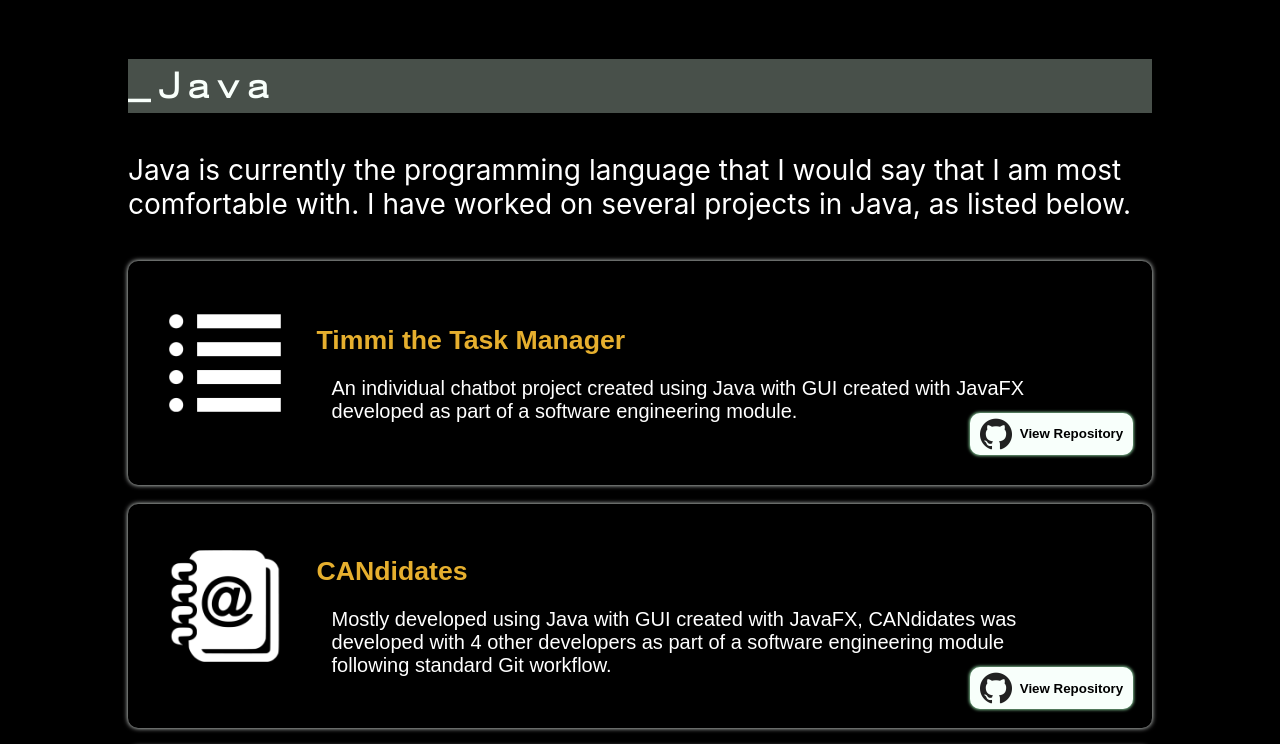
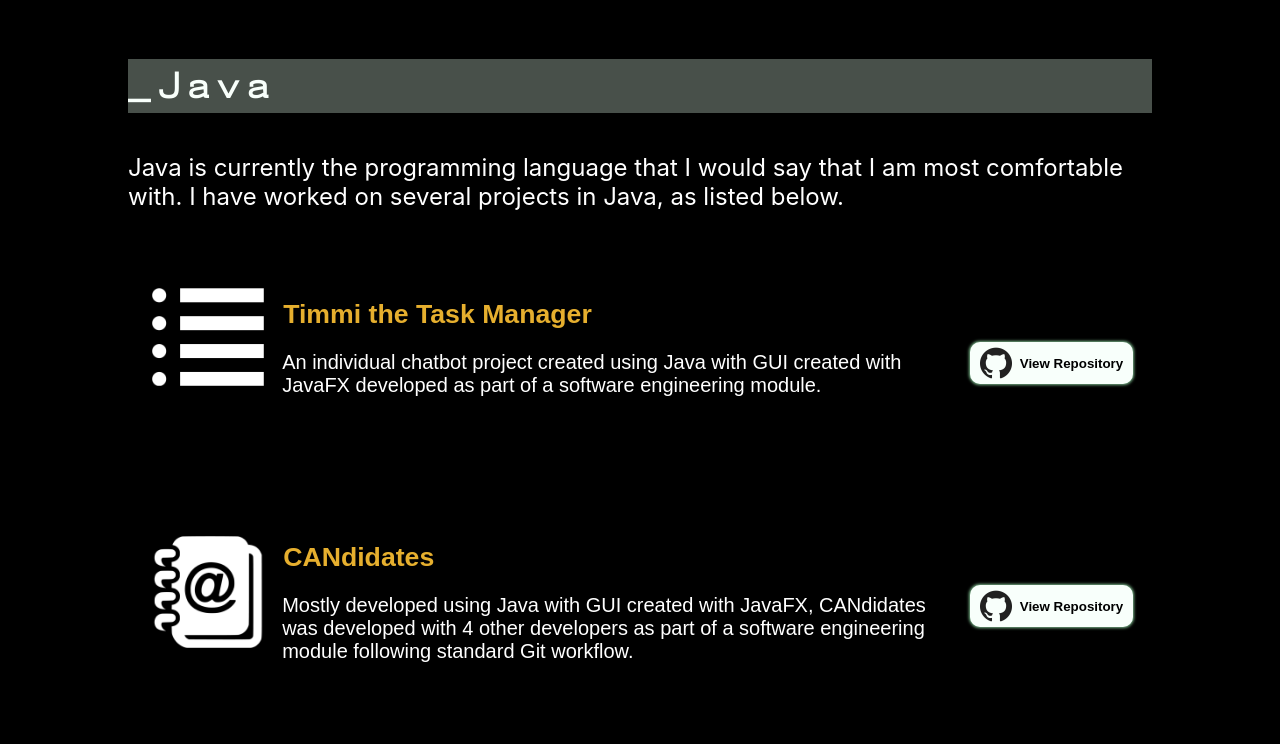
Before and after one commit to g-erm/portfolio, a React (Create React App) app: page / in a window 1280 px wide. Shown: the part 1040-1784 px from the top of the page. Built offline with nearby package versions, Linux system fonts and the light colour scheme.

Commit message:
Format java section

```diff
--- a/src/components/Java/Java.css
+++ b/src/components/Java/Java.css
@@ -1,6 +1,6 @@
 .aboutjava {
     padding: 3vh 10vw;
-    font-size: 3.5vh;
+    font-size: 3vh;
     text-align: left;
 }
 
--- a/src/components/Thumbnail/Thumbnail.css
+++ b/src/components/Thumbnail/Thumbnail.css
@@ -4,7 +4,7 @@
     margin: 16px 10px auto;
     border: 0px;
     border-radius: 10px;
-    box-shadow: 0 0 5px 0px #F8FFFB;
+    /* box-shadow: 0 0 5px 0px #F8FFFB; */
     text-align: center;
     background-color: transparent;
     color: white;
@@ -21,15 +21,14 @@
 }
 
 .project-description {
-    margin: 0 8vw 0 0;
-    padding: 0 16px;
+    margin: 0 2vw 0 0;
     text-align: left;
     font-size: 2.5vh;
 }
 
 .repo-link {
     float: right;
-    margin: -1.5vh 1vw;
+    margin: 8vh 1vw;
     background-color: #F8FFFB;
     box-shadow: 0 0 3px 1px #7CB88C;
     border-radius: 10px;
--- a/src/components/Thumbnail/Thumbnail.js
+++ b/src/components/Thumbnail/Thumbnail.js
@@ -6,17 +6,6 @@ import githublogo from '../../assets/github.png'
 function Thumbnail(props) {
   return (
     <button className="project">
-      <table>
-        <tr style={{height: '10%'}}>
-          <th rowspan="2" style={{width: '15%'}}><img className="project-image" src={props.image} alt="Project Image"/></th>
-          <th style={{width: '70%'}}>
-            <h1 className="project-title">{props.title}</h1>
-          </th>
-        </tr>
-        <tr>
-          <div className="project-description">{props.description}</div>
-        </tr>
-      </table>
 
       <a href={props.link}>
         <motion.button
@@ -30,6 +19,18 @@ function Thumbnail(props) {
         </motion.button>
       </a>
 
+      <table>
+        <tr style={{height: '10%'}}>
+          <th rowspan="2" style={{width: '15%'}}><img className="project-image" src={props.image} alt="Project Image"/></th>
+          <th style={{width: '70%'}}>
+            <h1 className="project-title">{props.title}</h1>
+          </th>
+        </tr>
+        <tr>
+          <div className="project-description">{props.description}</div>
+        </tr>
+      </table>
+
     </button>
   );
 }
```
Also changed, not shown: 1 other file (tests, documents, lock files or other folders).
